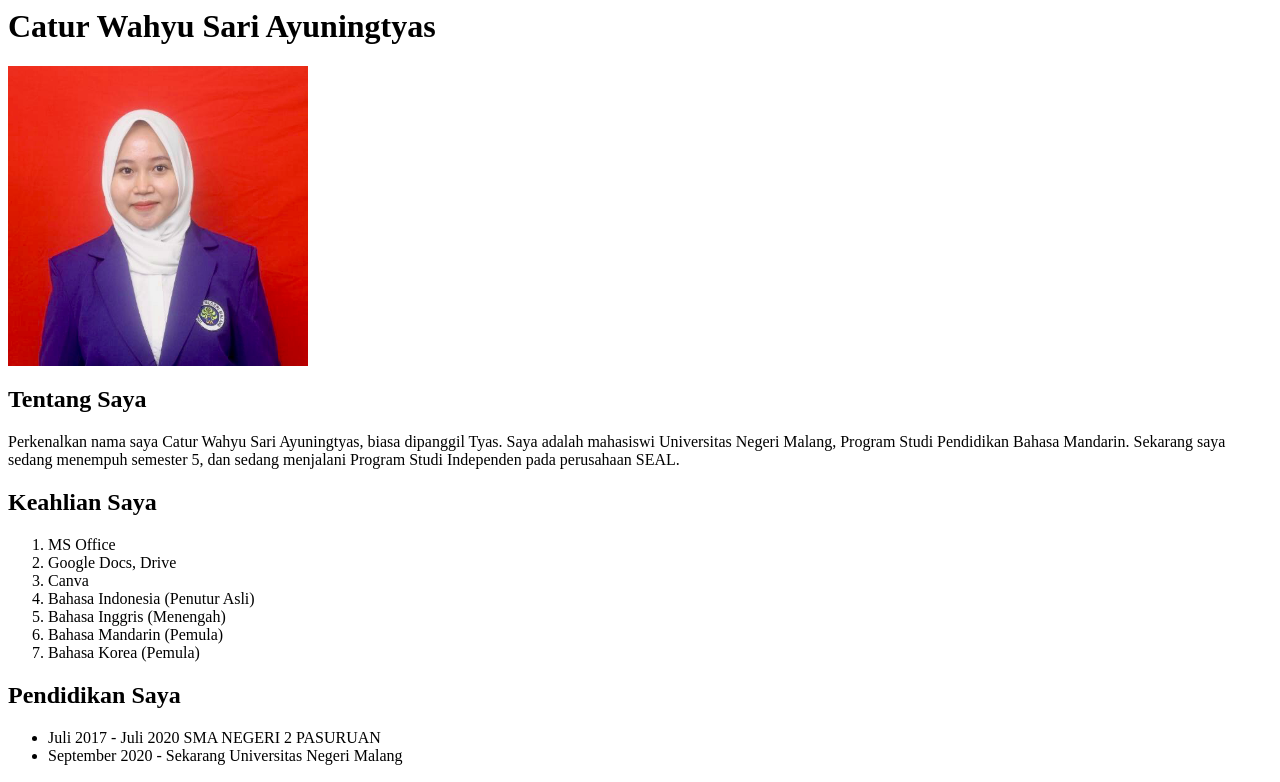
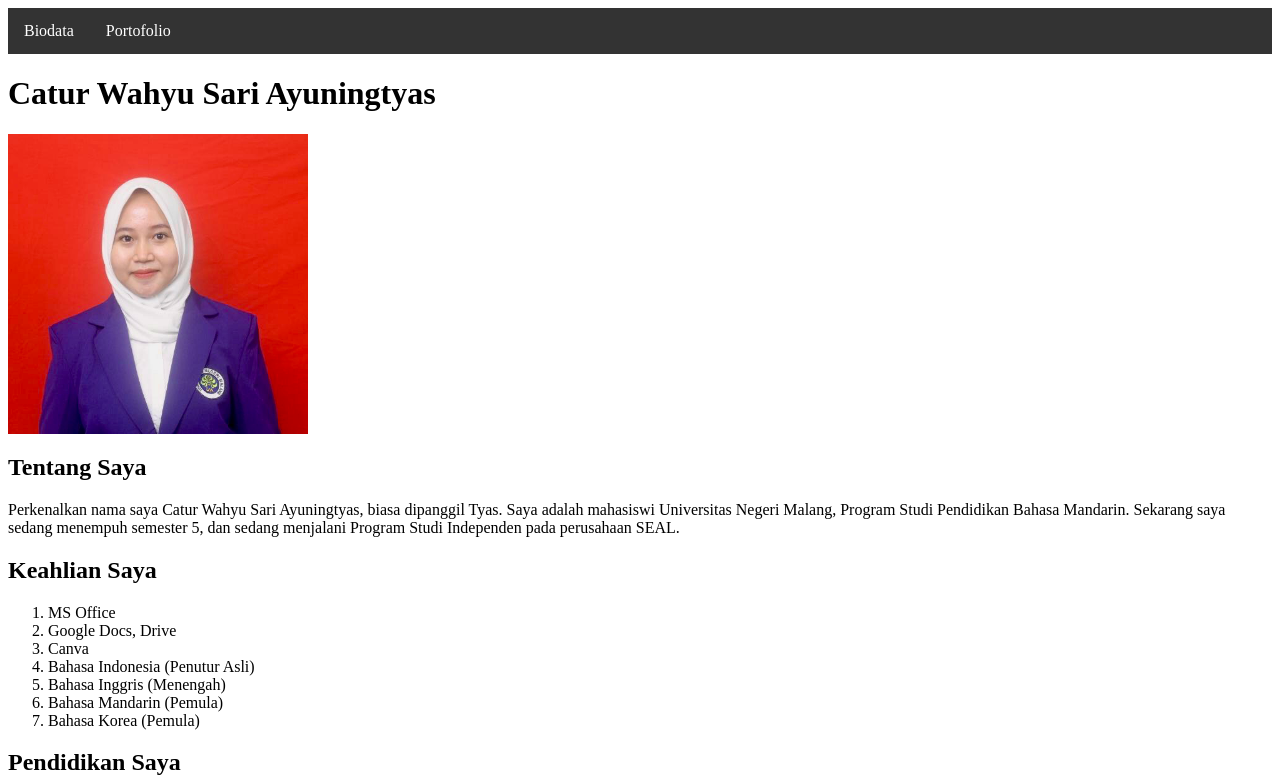
Before and after one commit to ayuningtyyas/Web-Basic-SEAL, a plain HTML site: page index.html in a window 1280 px wide. Shown: the top 782 px of the page. Drawn offline with Linux system fonts and the light colour scheme.

Commit message:
tambah menu

```diff
--- a/biodata.html
+++ b/index.html
@@ -1,5 +1,39 @@
 <html>
+    <head>
+        <style>
+            .nav ul {
+            list-style-type: none;
+            margin: 0;
+            padding: 0;
+            overflow: hidden;
+            background-color: #333;
+            }
+
+            .nav li {
+            float: left;
+            }
+
+            .nav li a {
+                display: block;
+                color: white;
+                text-align: center;
+                padding: 14px 16px;
+                text-decoration: none;
+            }
+
+            .nav li a:hover {
+                 background-color: #111;
+            }
+        </style>
+    </head>
     <body>
+        <div class="nav">
+            <ul>
+                <li><a href="index.html">Biodata</a></li>
+                <li><a href="portofolio.html">Portofolio</a></li>
+            </ul>
+        </div>
+
         <h1>Catur Wahyu Sari Ayuningtyas</h1>
         <img src="potoq.png" width="300" height="300">
         <h2>Tentang Saya</h2>
```
Also changed, not shown: portofolio.html (+2 -0 lines).
